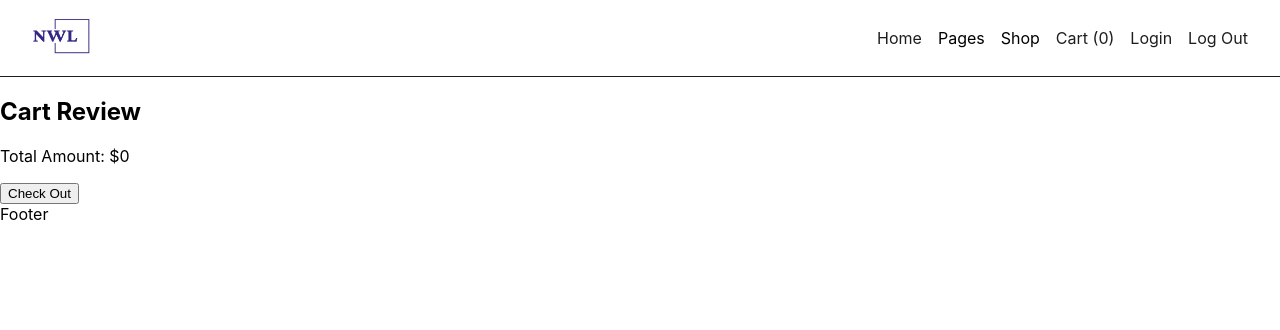
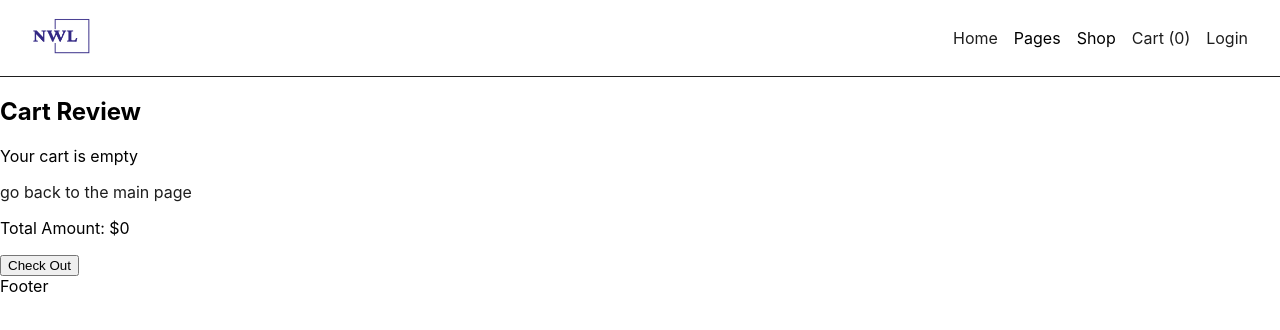
Before and after one commit to RyanKParc/codershop, a React (Create React App) app: page /codershop/cart in a window 1280 px wide. Shown: the top 330 px of the page. Built offline with nearby package versions, Linux system fonts and the light colour scheme.

Commit message:
state change through sign in/out

```diff
--- a/src/App.js
+++ b/src/App.js
@@ -5,7 +5,7 @@ import Cart from './pages/Cart';
 import Login from './pages/Login';
 import Product from './components/Product';
 
-import { productsData } from './api/api';
+import { productsData } from './server/api';
 
 import {
   createBrowserRouter,
--- a/src/components/CartItem.js
+++ b/src/components/CartItem.js
@@ -1,4 +1,5 @@
 import React, { useState } from 'react';
+import { Link } from 'react-router-dom';
 import { useDispatch, useSelector } from 'react-redux';
 import { deleteItem, incrementQuant, decrementQuant } from '../redux/coderSlice';
 
@@ -7,14 +8,32 @@ import { deleteItem, incrementQuant, decrementQuant } from '../redux/coderSlice'
 const CartItem = () => {
     const dispatch = useDispatch();
     const productData = useSelector((state) => state.coder.productData);
+
     return (
         <div>
             <div>
                 <h2>Cart Review</h2>
             </div>
-            <div >
-                {
-                    productData.map((item) => (
+            <div >{
+                productData.length === 0 ?
+                    <div>
+                        <p>Your cart is empty</p>
+                        <Link to={'/'}>
+                            <p>go back to the main page</p>
+                        </Link>
+                    </div> :
+                    productData.map((item) => {
+                        const productInfo = {
+                            name: item.name,
+                            image: item.image,
+                            price: item.price,
+                            category: item.category,
+                            description: item.description,
+                            quantity: 1,
+                        }
+
+
+                        return (
                             <div key={item.name}>
                                 <div className='cartitem-row'>
                                     <div onClick={() => dispatch(deleteItem(item.name))} className='cartitem-delete'>delete</div>
@@ -22,29 +41,14 @@ const CartItem = () => {
                                     <p>{item.name}</p>
                                     <p>${item.price}</p>
                                     <div>
-                                    <button onClick={() => dispatch(decrementQuant({
-                                        name: item.name,
-                                        image: item.image,
-                                        price: item.price,
-                                        category: item.category,
-                                        description: item.description,
-                                        quantity: 1,
-                                    }
-                                    ))}>decrease quantity</button>
+                                        <button onClick={() => dispatch(decrementQuant(productInfo))}>decrease quantity</button>
                                         <span>Quantity: {item.quantity}</span>
-                                    <button onClick={() => dispatch(incrementQuant({
-                                        name: item.name,
-                                        image: item.image,
-                                        price: item.price,
-                                        category: item.category,
-                                        description: item.description,
-                                        quantity: 1,
-                                    }))}>increase quantity</button>
+                                        <button onClick={() => dispatch(incrementQuant(productInfo))}>increase quantity</button>
                                     </div>
                                     <p>${item.quantity * item.price}</p>
                                 </div>
-                        </div>
-                    )
+                            </div>)
+                    }
                     )
             }
             </div>
--- a/src/components/Header.js
+++ b/src/components/Header.js
@@ -2,7 +2,7 @@ import React from 'react';
 import logo from '../assets/logo.png';
 import { Link } from 'react-router-dom';
 import { useSelector } from 'react-redux';
-import { auth } from '../api/firebase.config';
+import { auth } from '../server/firebase.config';
 import { removeUser } from '../redux/coderSlice';
 import { useDispatch } from 'react-redux';
 import {
@@ -12,6 +12,7 @@ import {
 const Header = () => {
 
     const productData = useSelector((state) => state.coder.productData);
+    const userInfo = useSelector((state) => state.coder.userInfo);
 
     const dispatch = useDispatch();
     const handleSignOut = () => {
@@ -46,9 +47,10 @@ const Header = () => {
                                 Login
                             </div>
                         </Link>
-                        <Link to='/'>
+                        {userInfo && <Link to='/'>
                             <li onClick={handleSignOut}>Log Out</li>
-                        </Link>
+                        </Link>}
+
                     </ul>
                 </div>
             </nav>
--- a/src/components/Product.js
+++ b/src/components/Product.js
@@ -17,8 +17,6 @@ const Product = () => {
   const productDescription = location.state.item.description.stringValue;
   const productPrice = location.state.item.price.integerValue;
 
-  //   console.log(productPageInfo.name.stringValue);
-
   return (
     <div>
       <div>Product Info page</div>
@@ -31,7 +29,7 @@ const Product = () => {
       <div>
         <button onClick={() => setBaseQuant(baseQuant === 1 ? baseQuant = 1 : baseQuant - 1)}>decrease quantity</button>
         Quantity: <span>{baseQuant}</span>
-        <button onClick={() => { setBaseQuant(baseQuant + 1) }}>increase quantity</button>
+        <button onClick={() => setBaseQuant(baseQuant + 1)}>increase quantity</button>
       </div>
 
       <button onClick={() => {
--- a/src/components/SignupForm.js
+++ b/src/components/SignupForm.js
@@ -1,5 +1,5 @@
 import { useState } from "react"
-import { createAuthUserWithEmailAndPassword, createUserDocumentFromAuth } from "../api/firebase.config";
+import { createAuthUserWithEmailAndPassword, createUserDocumentFromAuth } from "../server/firebase.config";
 
 const defaultFormFields = {
     displayName: '',
@@ -12,7 +12,7 @@ const SignupForm = () => {
     const [formFields, setformFields] = useState(defaultFormFields);
     const { displayName, email, password, confirmPassword } = formFields;
 
-    console.log(formFields)
+    // console.log(formFields)
 
     const handleSubmit = async (event) => {
         event.preventDefault();
--- a/src/index.js
+++ b/src/index.js
@@ -3,7 +3,7 @@ import ReactDOM from 'react-dom/client';
 import './index.scss';
 import App from './App';
 import reportWebVitals from './reportWebVitals';
-import { firebaseApp } from './api/firebase.config';
+import { firebaseApp } from './server/firebase.config';
 import { Provider } from 'react-redux';
 import { store, persistor } from './redux/store';
 import { PersistGate } from 'redux-persist/integration/react';
--- a/src/pages/Login.js
+++ b/src/pages/Login.js
@@ -3,7 +3,7 @@ import { useNavigate } from 'react-router-dom'
 import { getRedirectResult } from 'firebase/auth';
 import { useDispatch } from 'react-redux';
 import { addUser, removeUser } from '../redux/coderSlice';
-import { auth, signInWithGooglePopup, createUserDocumentFromAuth, signInWithGoogleRedirect } from "../api/firebase.config";
+import { auth, signInWithGooglePopup, createUserDocumentFromAuth, signInWithGoogleRedirect } from "../server/firebase.config";
 import googleLogo from '../assets/google_logo.png'
 import SignupForm from '../components/SignupForm';
 
--- a/src/redux/coderSlice.js
+++ b/src/redux/coderSlice.js
@@ -23,7 +23,6 @@ export const coderSlice = createSlice({
         incrementQuant: (state, action) => {
             const item = state.productData.find((item) => item.name === action.payload.name);
 
-
             if (item) {
                 item.quantity++
             }
@@ -39,7 +38,7 @@ export const coderSlice = createSlice({
             }
         },
         addUser: (state, action) => {
-            state.userInfo = action.payLoad;
+            state.userInfo = action.payload;
         },
         removeUser: (state) => {
             state.userInfo = null;
```
Also changed, not shown: src/server/api.js (renamed from src/api/api.js), src/server/firebase.config.js (renamed from src/api/firebase.config.js). Lines whose indentation alone changed are shown as unchanged.
